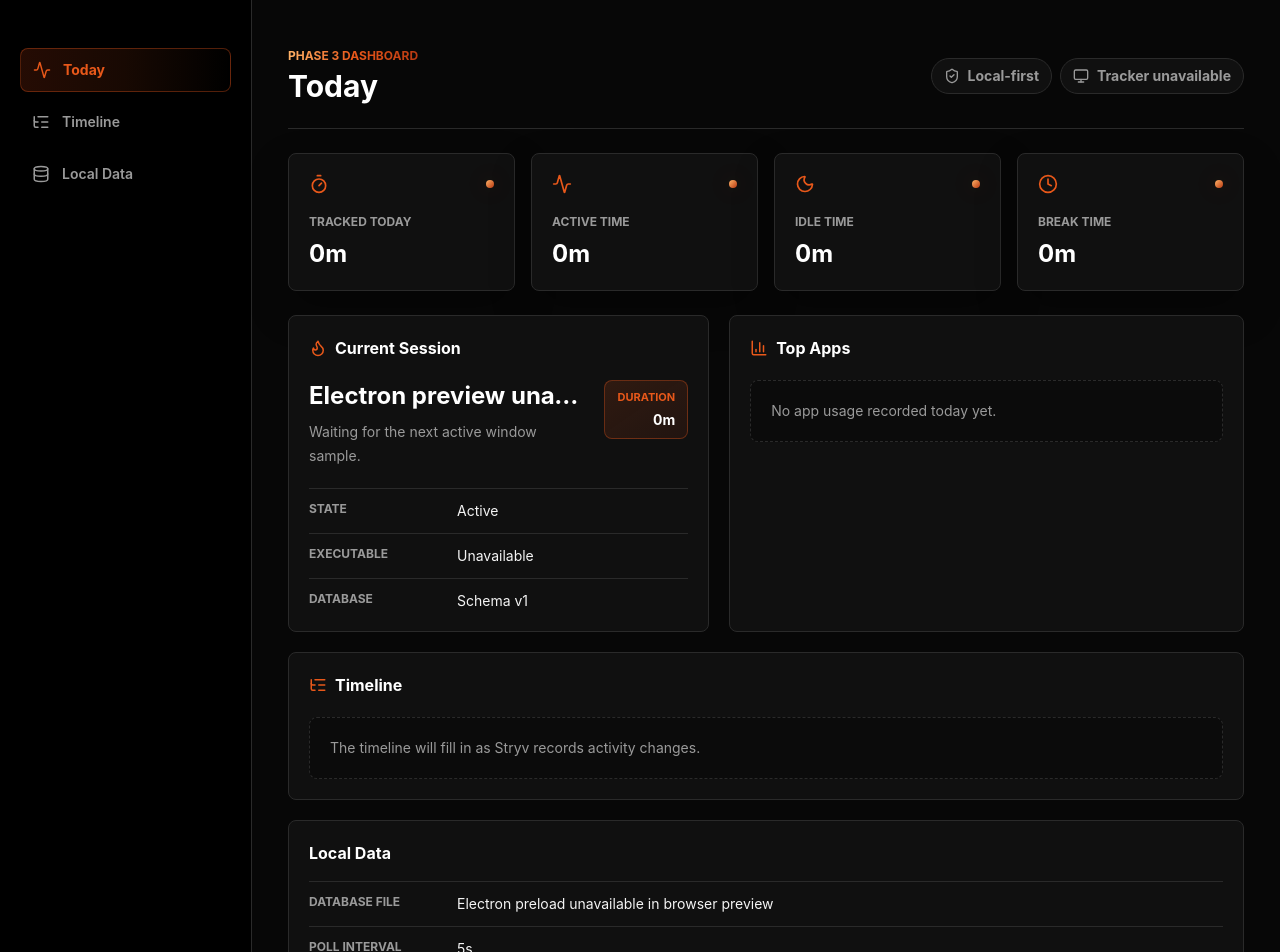
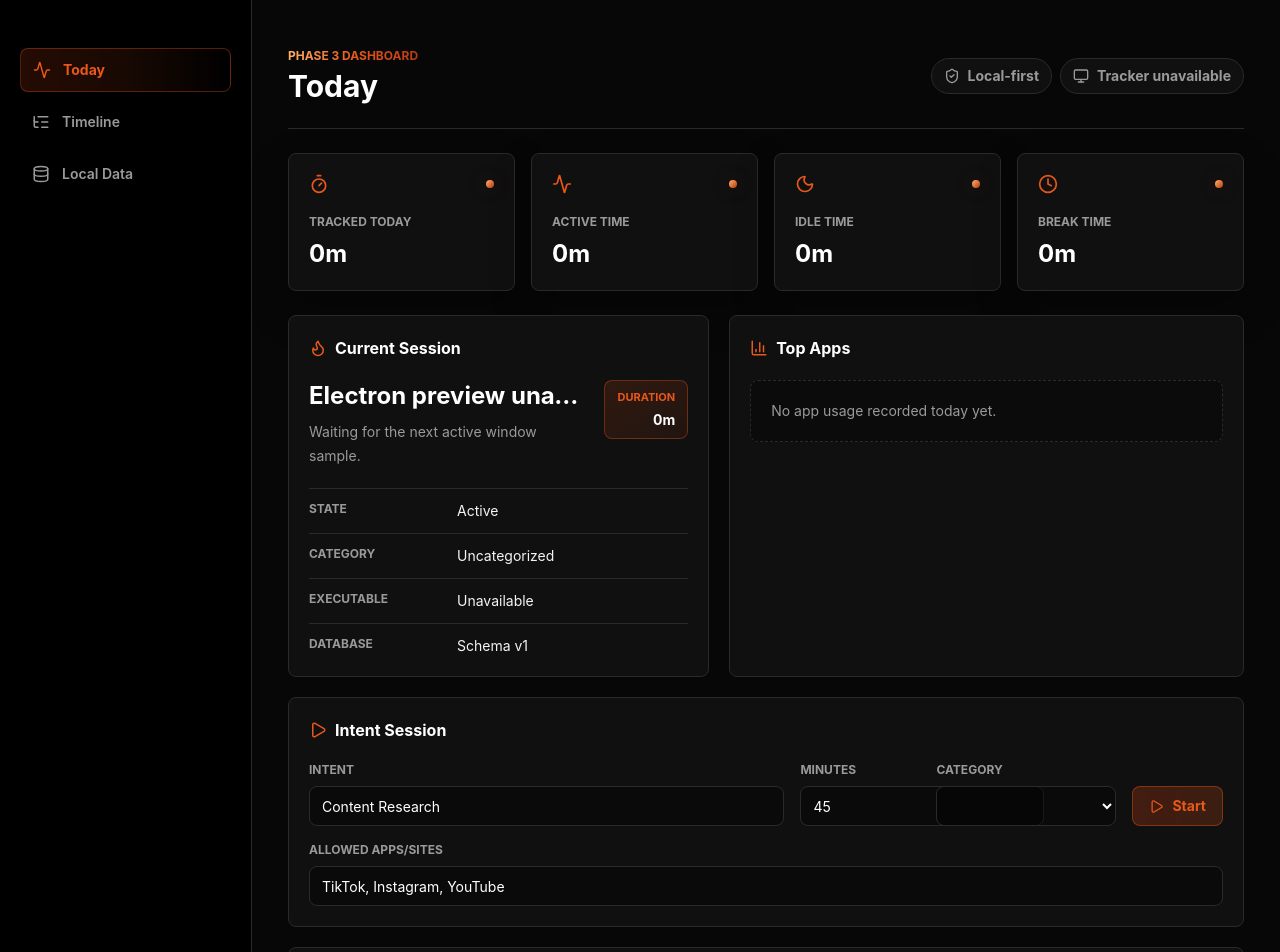
Before and after one commit to kidusshun/stryv, a React (Vite) app: page / in a window 1280 px wide. Shown: the top 952 px of the page. Built offline with nearby package versions, Linux system fonts and the light colour scheme.

Commit message:
feat: add intent session controls

```diff
--- a/src/App.tsx
+++ b/src/App.tsx
@@ -9,6 +9,8 @@ import {
   Minus,
   Monitor,
   Moon,
+  Play,
+  Square,
   X,
   ShieldCheck,
   Timer,
@@ -22,6 +24,7 @@ type DatabaseStatus = {
 
 type TrackerStatus = Awaited<ReturnType<NonNullable<Window['stryv']>['getTrackerStatus']>>;
 type TodayDashboard = Awaited<ReturnType<NonNullable<Window['stryv']>['getTodayDashboard']>>;
+type Category = Awaited<ReturnType<NonNullable<Window['stryv']>['getCategories']>>[number];
 
 const previewDashboard: TodayDashboard = {
   day: new Date().toISOString().slice(0, 10),
@@ -48,6 +51,11 @@ export function App() {
   const [databaseStatus, setDatabaseStatus] = useState<DatabaseStatus | null>(null);
   const [trackerStatus, setTrackerStatus] = useState<TrackerStatus | null>(null);
   const [today, setToday] = useState<TodayDashboard>(previewDashboard);
+  const [categories, setCategories] = useState<Category[]>([]);
+  const [intentName, setIntentName] = useState('Content Research');
+  const [intentDuration, setIntentDuration] = useState(45);
+  const [intentCategoryId, setIntentCategoryId] = useState<number | null>(null);
+  const [intentPatterns, setIntentPatterns] = useState('TikTok, Instagram, YouTube');
 
   useEffect(() => {
     if (!window.stryv) {
@@ -61,6 +69,11 @@ export function App() {
 
     void window.stryv.getDatabaseStatus().then(setDatabaseStatus);
     void window.stryv.getTrackerStatus().then(setTrackerStatus);
+    void window.stryv.getCategories().then((nextCategories) => {
+      setCategories(nextCategories);
+      const fallbackCategory = nextCategories.find((category) => category.name === 'Creative') ?? nextCategories[0];
+      setIntentCategoryId((currentCategoryId) => currentCategoryId ?? fallbackCategory?.id ?? null);
+    });
     refreshDashboard();
 
     return window.stryv.onTrackerStatusChanged((status) => {
@@ -73,6 +86,41 @@ export function App() {
     () => Math.max(...today.topApps.map((app) => app.durationSeconds), 1),
     [today.topApps],
   );
+  const intentCategories = categories.filter(
+    (category) => Boolean(category.is_work) || Boolean(category.is_focus),
+  );
+
+  const startIntent = async () => {
+    if (!window.stryv || !intentCategoryId) {
+      return;
+    }
+
+    const patterns = intentPatterns
+      .split(',')
+      .map((pattern) => pattern.trim())
+      .filter(Boolean);
+
+    await window.stryv.startIntentSession({
+      name: intentName,
+      durationMinutes: intentDuration,
+      categoryId: intentCategoryId,
+      rules: patterns.flatMap((pattern) => [
+        { matchType: 'app_name', pattern } as const,
+        { matchType: 'window_title', pattern } as const,
+      ]),
+    });
+
+    setToday(await window.stryv.getTodayDashboard());
+  };
+
+  const stopIntent = async () => {
+    if (!window.stryv) {
+      return;
+    }
+
+    await window.stryv.stopActiveIntentSession();
+    setToday(await window.stryv.getTodayDashboard());
+  };
 
   return (
     <main className="min-h-screen overflow-x-hidden bg-stryv-bg text-stryv-text">
@@ -147,6 +195,7 @@ export function App() {
               </div>
               <div className="mt-5 grid gap-3 text-sm">
                 <InfoRow label="State" value={today.current.isIdle ? 'Idle' : 'Active'} />
+                <InfoRow label="Category" value={today.current.categoryName ?? 'Uncategorized'} />
                 <InfoRow label="Executable" value={today.current.executablePath ?? 'Unavailable'} />
                 <InfoRow label="Database" value={databaseStatus ? `Schema v${databaseStatus.schemaVersion}` : 'Preparing'} />
               </div>
@@ -175,6 +224,80 @@ export function App() {
               </div>
             </Panel>
           </section>
+
+          <Panel title="Intent Session" icon={<Play size={18} />} className="mt-5">
+            {today.activeIntent ? (
+              <div className="flex flex-col gap-4 sm:flex-row sm:items-center sm:justify-between">
+                <div className="min-w-0">
+                  <p className="truncate text-xl font-bold text-white">{today.activeIntent.name}</p>
+                  <p className="mt-1 text-sm text-stryv-muted">
+                    Treating matches as {today.activeIntent.category_name} until{' '}
+                    {formatTime(today.activeIntent.ends_at)}
+                  </p>
+                </div>
+                <button
+                  className="inline-flex h-10 items-center justify-center gap-2 rounded-lg border border-stryv-line px-4 text-sm font-bold text-stryv-muted hover:border-stryv-orange/50 hover:text-white"
+                  onClick={stopIntent}
+                  type="button"
+                >
+                  <Square size={15} />
+                  Stop
+                </button>
+              </div>
+            ) : (
+              <div className="grid gap-4 xl:grid-cols-[minmax(0,1fr)_120px_180px_auto] xl:items-end">
+                <label className="grid gap-2">
+                  <span className="text-xs font-bold uppercase text-stryv-muted">Intent</span>
+                  <input
+                    className="h-10 rounded-lg border border-stryv-line bg-black/40 px-3 text-sm text-white outline-none focus:border-stryv-orange/60"
+                    onChange={(event) => setIntentName(event.target.value)}
+                    value={intentName}
+                  />
+                </label>
+                <label className="grid gap-2">
+                  <span className="text-xs font-bold uppercase text-stryv-muted">Minutes</span>
+                  <input
+                    className="h-10 rounded-lg border border-stryv-line bg-black/40 px-3 text-sm text-white outline-none focus:border-stryv-orange/60"
+                    min={1}
+                    onChange={(event) => setIntentDuration(Number(event.target.value))}
+                    type="number"
+                    value={intentDuration}
+                  />
+                </label>
+                <label className="grid gap-2">
+                  <span className="text-xs font-bold uppercase text-stryv-muted">Category</span>
+                  <select
+                    className="h-10 rounded-lg border border-stryv-line bg-black/40 px-3 text-sm text-white outline-none focus:border-stryv-orange/60"
+                    onChange={(event) => setIntentCategoryId(Number(event.target.value))}
+                    value={intentCategoryId ?? ''}
+                  >
+                    {intentCategories.map((category) => (
+                      <option key={category.id} value={category.id}>
+                        {category.name}
+                      </option>
+                    ))}
+                  </select>
+                </label>
+                <button
+                  className="inline-flex h-10 items-center justify-center gap-2 rounded-lg border border-stryv-orange/40 bg-gradient-to-r from-stryv-ember/30 to-stryv-orange/20 px-4 text-sm font-bold text-stryv-orange hover:border-stryv-orange/70"
+                  onClick={startIntent}
+                  type="button"
+                >
+                  <Play size={15} />
+                  Start
+                </button>
+                <label className="grid gap-2 xl:col-span-4">
+                  <span className="text-xs font-bold uppercase text-stryv-muted">Allowed apps/sites</span>
+                  <input
+                    className="h-10 rounded-lg border border-stryv-line bg-black/40 px-3 text-sm text-white outline-none focus:border-stryv-orange/60"
+                    onChange={(event) => setIntentPatterns(event.target.value)}
+                    placeholder="TikTok, Instagram, YouTube"
+                    value={intentPatterns}
+                  />
+                </label>
+              </div>
+            )}
+          </Panel>
 
           <Panel title="Timeline" icon={<ListTree size={18} />} className="mt-5" id="timeline">
             <div className="grid gap-2">
```
